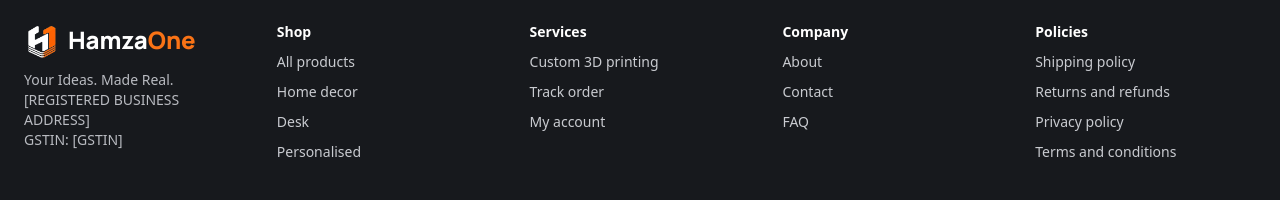
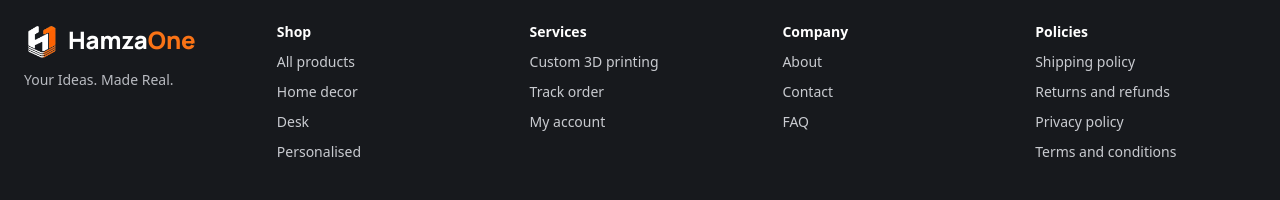
Before and after one commit to sohail005/Hamzaone, a Next.js app: page /cart in a window 1280 px wide. Shown: the part 514-714 px from the top of the page. Built offline with nearby package versions, Linux system fonts and the light colour scheme; no server answers.

Commit message:
fix: adjust footer content by removing placeholder text

```diff
--- a/app/(site)/track-order/page.tsx
+++ b/app/(site)/track-order/page.tsx
@@ -8,7 +8,7 @@ export default async function TrackOrderPage() {
     <div className="mx-auto max-w-[1280px] px-4 py-12 sm:px-6">
       <h1 className="text-2xl font-bold">Track your order</h1>
       <p className="mt-2 text-sm text-text-muted">Enter your order ID to check its status.</p>
-      <div className="mt-6 rounded-card bg-surface p-5 shadow-sm">
+      <div className="mt-6 mb-4 rounded-card bg-surface p-5 shadow-sm">
         <ul className="flex flex-col gap-2">
           {orders.map((o: { id: string; status: string }) => (
             <li key={o.id} className="flex items-center justify-between p-3 border-b border-border last:border-0">
--- a/components/Footer.tsx
+++ b/components/Footer.tsx
@@ -14,10 +14,6 @@ export function Footer() {
           </div>
           <p className="text-sm text-[#B9BBC1]">
             Your Ideas. Made Real.
-            <br />
-            [REGISTERED BUSINESS ADDRESS]
-            <br />
-            GSTIN: [GSTIN]
           </p>
         </div>
         <div className="flex flex-col gap-2.5">
```
